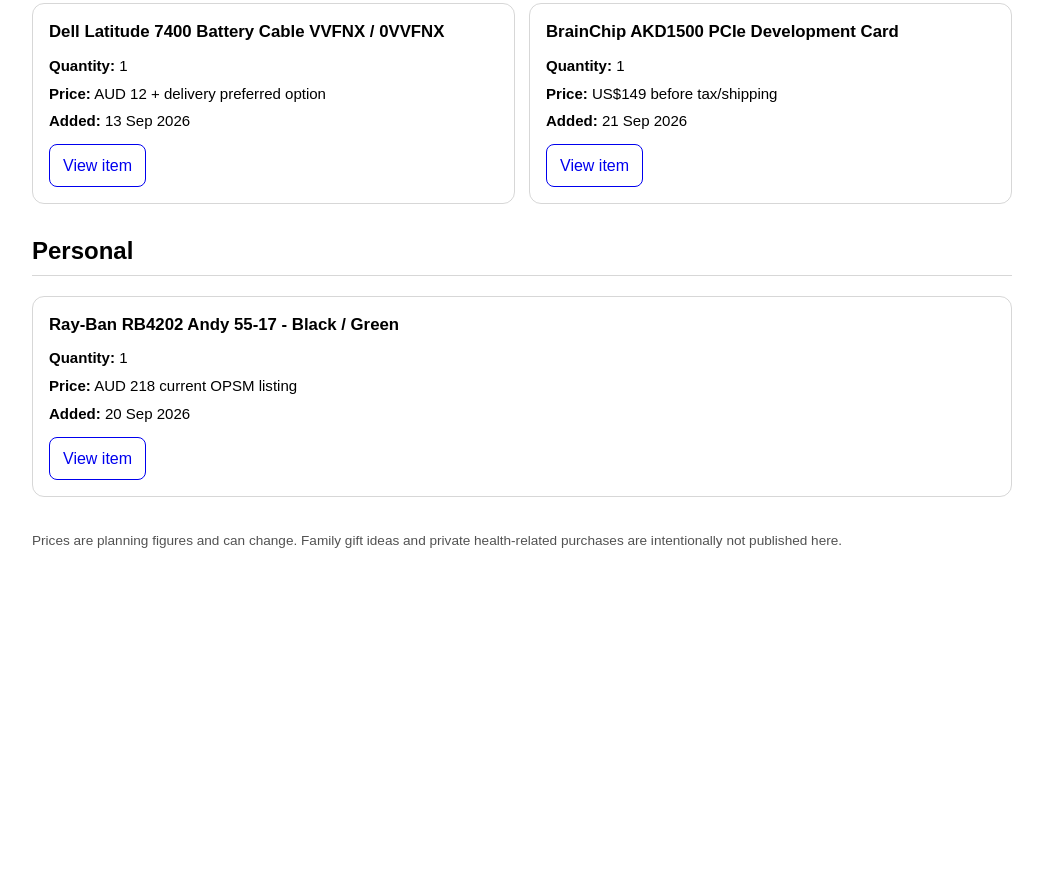
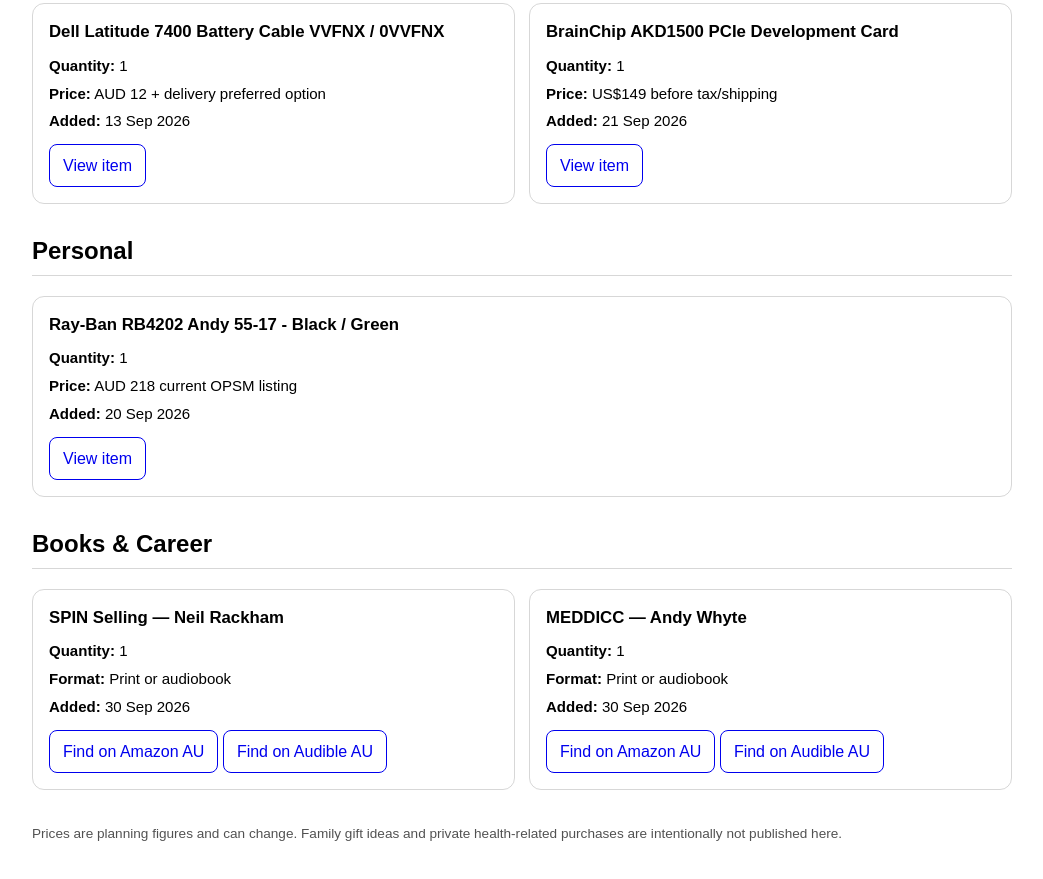
Before and after one commit to rreynolds24/rreynolds24.github.io, a plain HTML site: page planned-purchases/index.html in a window 1280 px wide. Shown: the part 4498-5377 px from the top of the page, without its empty margins (118-1161 px from the left). Before the commit the page ends 5097 px from the top, so only its background shows below. Drawn offline with Linux system fonts and the light colour scheme.

Commit message:
Add sales books to planned purchases page

```diff
--- a/planned-purchases/index.html
+++ b/planned-purchases/index.html
@@ -317,6 +317,22 @@
     </article>
   </div>
 
+  <h2 class="section">Books & Career</h2>
+  <div class="grid">
+    <article class="item">
+      <h3>SPIN Selling — Neil Rackham</h3>
+      <div class="meta"><div><strong>Quantity:</strong> 1</div><div><strong>Format:</strong> Print or audiobook</div><div><strong>Added:</strong> 30 Sep 2026</div></div>
+      <a class="buy" href="https://www.amazon.com.au/s?k=SPIN+Selling+Neil+Rackham" target="_blank" rel="noopener">Find on Amazon AU</a>
+      <a class="buy" href="https://www.audible.com.au/advsr" target="_blank" rel="noopener">Find on Audible AU</a>
+    </article>
+    <article class="item">
+      <h3>MEDDICC — Andy Whyte</h3>
+      <div class="meta"><div><strong>Quantity:</strong> 1</div><div><strong>Format:</strong> Print or audiobook</div><div><strong>Added:</strong> 30 Sep 2026</div></div>
+      <a class="buy" href="https://www.amazon.com.au/s?k=MEDDICC+Andy+Whyte" target="_blank" rel="noopener">Find on Amazon AU</a>
+      <a class="buy" href="https://www.audible.com.au/advsr" target="_blank" rel="noopener">Find on Audible AU</a>
+    </article>
+  </div>
+
   <footer>
     Prices are planning figures and can change. Family gift ideas and private health-related purchases are intentionally not published here.
   </footer>
```
